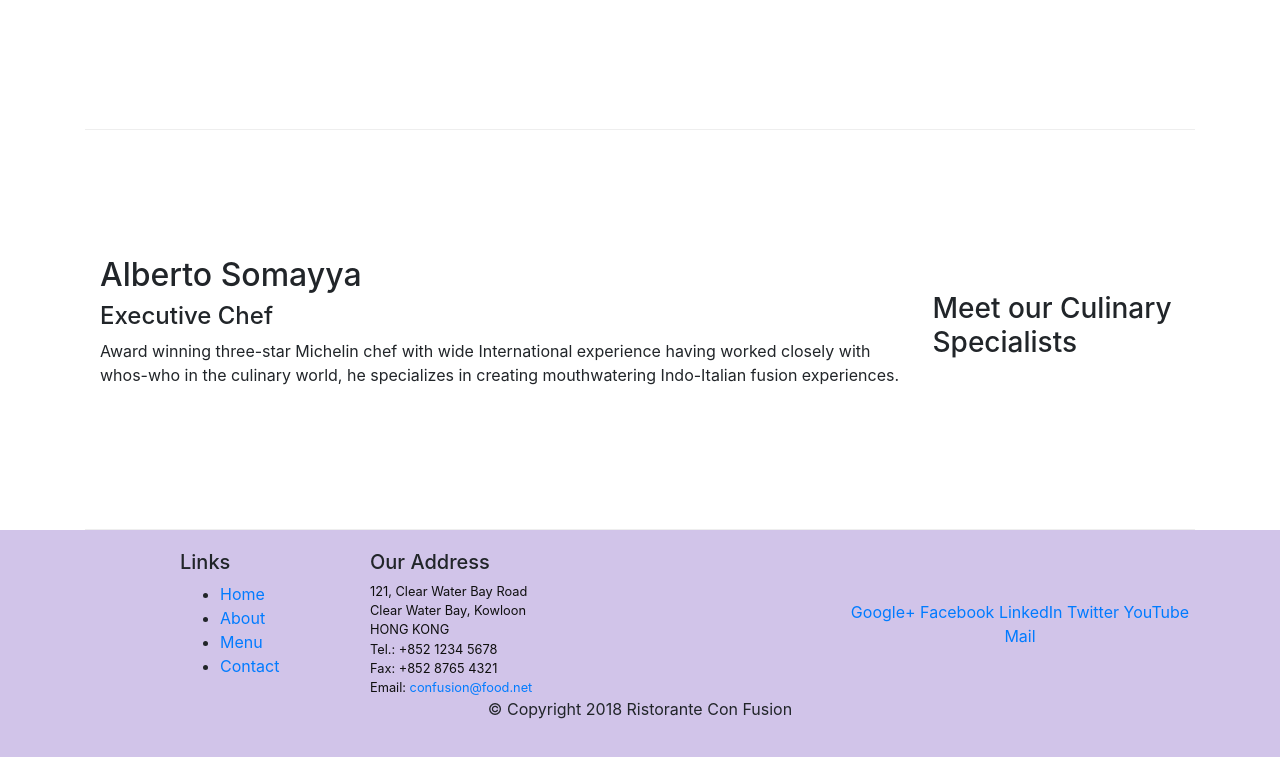
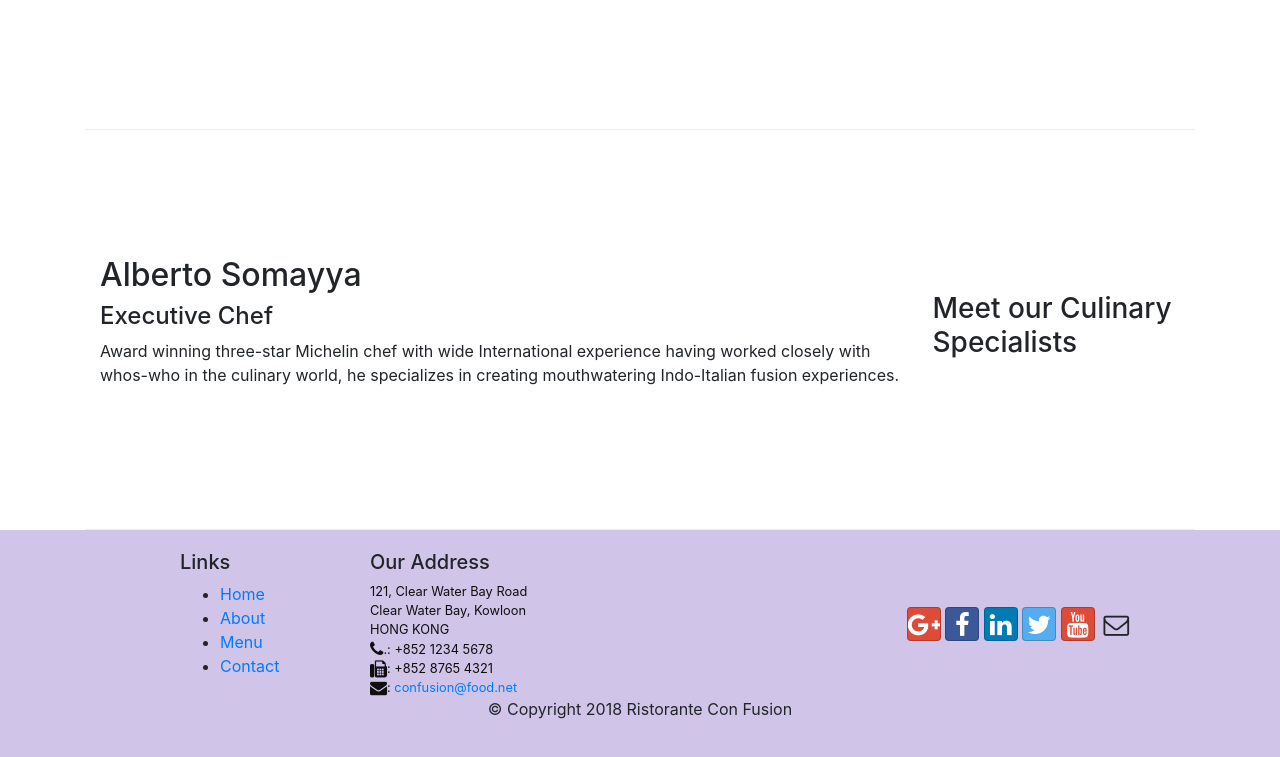
Before and after one commit to KANATA1/conFusion, a website: page index.html in a window 1280 px wide. Shown: the part 1004-1761 px from the top of the page. Drawn offline with nearby package versions, Linux system fonts and the light colour scheme.

Commit message:
Added Icons Fonts to Index.html

```diff
--- a/index.html
+++ b/index.html
@@ -9,6 +9,8 @@
     <!-- Bootstrap CSS -->
     <link rel="stylesheet" href="node_modules/bootstrap/dist/css/bootstrap.min.css">
     <link href="css/style.css" rel="stylesheet">
+    <link rel="stylesheet" href="node_modules/font-awesome/css/font-awesome.min.css">
+    <link rel="stylesheet" href="node_modules/bootstrap-social/bootstrap-social.css">
 </head>
 
 <body>
@@ -23,16 +25,16 @@
                 <div class="collapse navbar-collapse" id="Navbar">
                     <ul class="navbar-nav mr-auto">
                         <li class="nav-item active">
-                            <a class="nav-link" href="#">Home</a>
+                            <a class="nav-link" href="#"><span class="fa fa-home fa-lg"></span> Home</a>
                         </li>
                         <li class="nav-item">
-                            <a class="nav-link" href="./aboutus.html">About</a>
+                            <a class="nav-link" href="./aboutus.html"><span class="fa fa-info fa-lg"></span> About</a>
                         </li>
                         <li class="nav-item">
-                            <a class="nav-link" href="#">Menu</a>
+                            <a class="nav-link" href="#"><span class="fa fa-list fa-lg"></span> Menu</a>
                         </li>
                         <li class="nav-item">
-                            <a class="nav-link" href="#">Contact</a>
+                            <a class="nav-link" href="#"><span class="fa fa-address-card fa-lg"></span> Contact</a>
                         </li>
                     </ul>
                 </div>
@@ -99,22 +101,34 @@
                 <div class="col-7 col-sm-5">
                     <h5>Our Address</h5>
                     <address>
-		              121, Clear Water Bay Road<br>
-		              Clear Water Bay, Kowloon<br>
-		              HONG KONG<br>
-		              Tel.: +852 1234 5678<br>
-		              Fax: +852 8765 4321<br>
-		              Email: <a href="mailto:confusion@food.net">confusion@food.net</a>
-		           </address>
+                        121, Clear Water Bay Road<br>
+                        Clear Water Bay, Kowloon<br>
+                        HONG KONG<br>
+                        <i class="fa fa-phone fa-lg"></i>.: +852 1234 5678<br>
+                        <i class="fa fa-fax fa-lg"></i>: +852 8765 4321<br>
+                        <i class="fa fa-envelope fa-lg"></i>: <a href="mailto:confusion@food.net">confusion@food.net</a>
+                     </address>
                 </div>
                 <div class="col-12 col-sm-4 align-self-center">
                     <div class="text-center">
-                        <a href="http://google.com/+">Google+</a>
-                        <a href="http://www.facebook.com/profile.php?id=">Facebook</a>
-                        <a href="http://www.linkedin.com/in/">LinkedIn</a>
-                        <a href="http://twitter.com/">Twitter</a>
-                        <a href="http://youtube.com/">YouTube</a>
-                        <a href="mailto:">Mail</a>
+                        <a class="btn btn-social-icon btn-google" href="http://google.com/+">
+                            <i class="fa fa-google-plus"></i>
+                        </a>
+                        <a class="btn btn-social-icon btn-facebook" href="http://www.facebook.com/profile.php?id=">
+                            <i class="fa fa-facebook"></i>
+                        </a>
+                        <a class="btn btn-social-icon btn-linkedin" href="http://www.linkedin.com/in/">
+                            <i class="fa fa-linkedin"></i>
+                        </a>
+                        <a class="btn btn-social-icon btn-twitter" href="http://twitter.com/">
+                            <i class="fa fa-twitter"></i>
+                        </a>
+                        <a class="btn btn-social-icon btn-google" href="http://youtube.com/">
+                            <i class="fa fa-youtube"></i>
+                        </a>
+                        <a class="btn btn-social-icon" href="mailto:">
+                            <i class="fa fa-envelope-o"></i>
+                        </a>
                     </div>
                 </div>
            </div>
```
